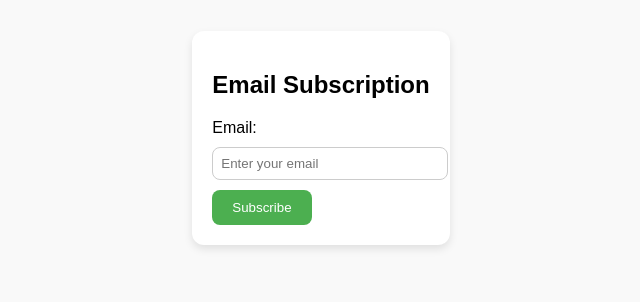
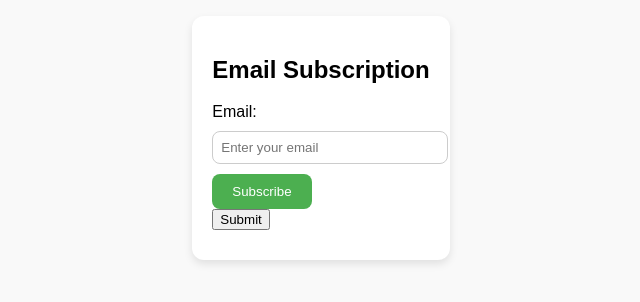
Before and after one commit to VasanthVelusamy16/Freshworks, a plain HTML site: page index.html in a window 1280 px wide. Shown: the part 262-564 px from the top of the page, without its empty margins (319-959 px from the left). Drawn offline with nearby package versions, Linux system fonts and the light colour scheme.

Commit message:
Update index.html

```diff
--- a/index.html
+++ b/index.html
@@ -55,7 +55,27 @@ chat='true'>
             <label for="email">Email:</label>
             <input type="email" id="email" name="email" placeholder="Enter your email" required>
             <button type="submit">Subscribe</button>
-        </form>
+       <input type="submit" onclick="identify_call()">
+
+    </form>
+
+<script>
+    function identify_call() {
+        var new_contact = {
+            "First name": document.getElementById("first_name_2").value,
+            "Last name": document.getElementById("last_name_2").value,
+            "Email": document.getElementById("email_2").value,
+            "Mobile": document.getElementById("mobile_2").value,
+            "User Agent":"testing123909",
+            "company": {
+                "Name": document.getElementById("company_name_2").value
+            }
+        };
+        var identifier = document.getElementById("email_2").value; // Using email as identifier
+        fwcrm.identify(identifier, new_contact);
+        // You might need to handle the submission of the form here, e.g., redirecting to another page or displaying a success message
+    }
+</script>
       <script>
 document.querySelector("body > div.form-container > form").id = "Hi There!";
 </script>
```
